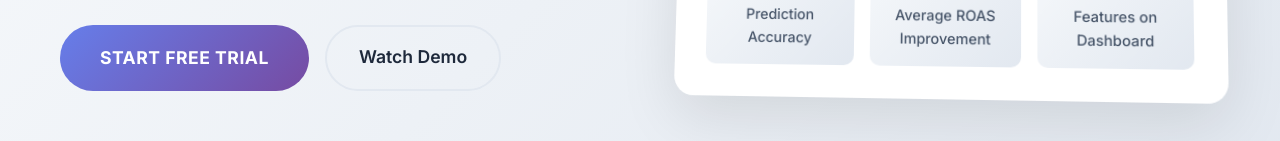
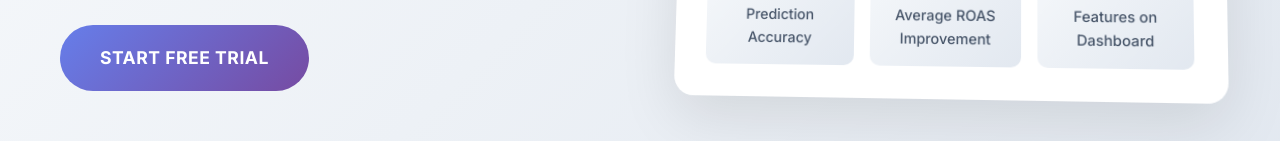
Before and after one commit to NickG-HM/videolink, a plain HTML site: page index.html in a window 1280 px wide. Shown: the part 446-587 px from the top of the page. Drawn offline with Linux system fonts and the light colour scheme.

Commit message:
Remove Watch Demo button from hero section
- Delete Watch Demo secondary button from both landing_page.html and index.html
- Simplify hero call-to-action to single Start Free Trial button
- Create cleaner, more focused user experience

```diff
--- a/index.html
+++ b/index.html
@@ -1696,7 +1696,6 @@
                     <p>Get data-driven insights that tell you exactly what video content to focus on and what to avoid. Stop guessing, start winning with intelligent video ad analytics.</p>
                     <div class="hero-buttons">
                         <a href="#" class="btn-primary">Start Free Trial</a>
-                        <a href="#" class="btn-secondary">Watch Demo</a>
                     </div>
                 </div>
                 <div class="hero-visual">
```
Also changed, not shown: landing_page.html (+0 -1 lines).
